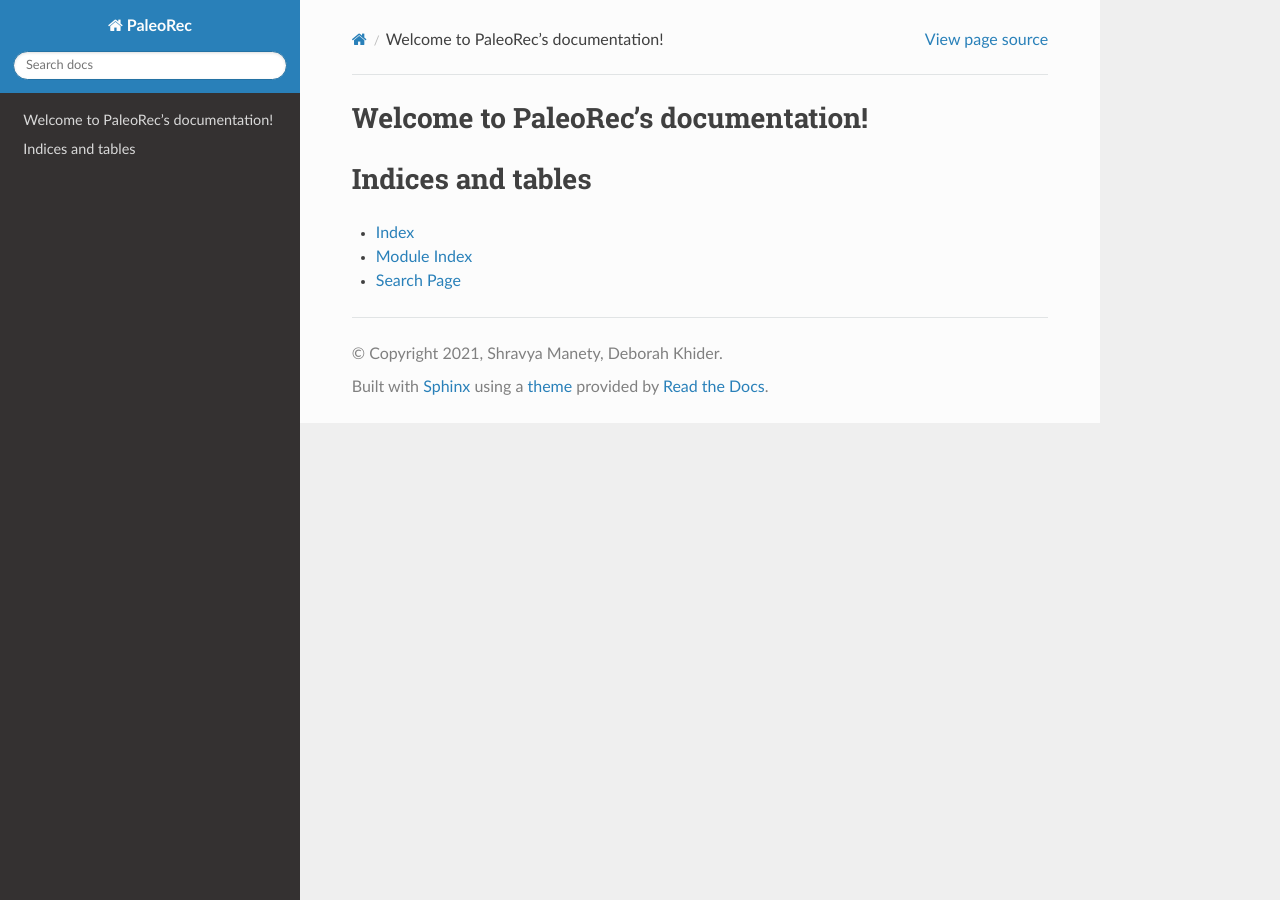
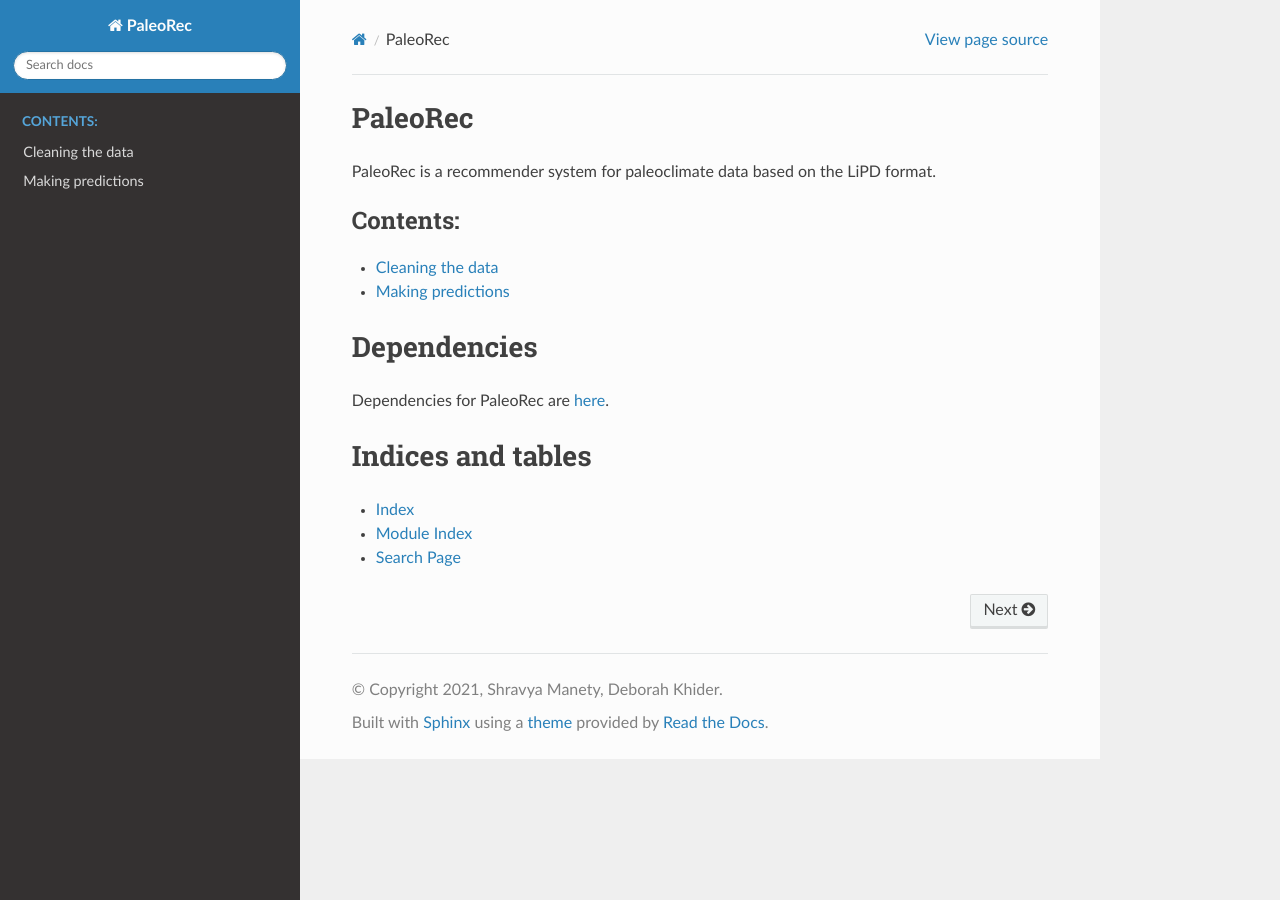
Before and after one commit to paleopresto/paleorec, a Sphinx documentation site: the page built from docs/source/index.rst, in a window 1280 px wide. Built offline with Sphinx 7.4.7 and the Read the Docs theme 2.0.0, drawn with Linux system fonts in a browser that asks for light colours.

Commit message:
more docs

```diff
--- /dev/null
+++ b/docs/source/cleaning_wiki_data/clean_data.rst
@@ -0,0 +1,2 @@
+Cleaning the data
+=================
--- a/docs/source/index.rst
+++ b/docs/source/index.rst
@@ -3,14 +3,25 @@
    You can adapt this file completely to your liking, but it should at least
    contain the root `toctree` directive.
 
-Welcome to PaleoRec's documentation!
-====================================
+PaleoRec
+========
+
+PaleoRec is a recommender system for paleoclimate data based on the LiPD format.
+
+
 
 .. toctree::
-   :maxdepth: 2
+   :maxdepth: 1
    :caption: Contents:
 
+   clean.rst
+   predict.rst
 
+
+Dependencies
+============
+
+Dependencies for PaleoRec are `here <https://github.com/paleopresto/paleorec/blob/main/environment.yml>`_.
 
 Indices and tables
 ==================
--- /dev/null
+++ b/docs/source/predict.rst
@@ -0,0 +1,2 @@
+Making predictions
+==================
--- /dev/null
+++ b/docs/source/prediction/MCpredict.rst
@@ -0,0 +1,4 @@
+Markov Chain Prediction
+=======================
+
+This module contains the code necessary to make a recommendation based on a Markov Chain.
```
Also changed, not shown: docs/source/clean.rst (added, +26 -0 lines).
